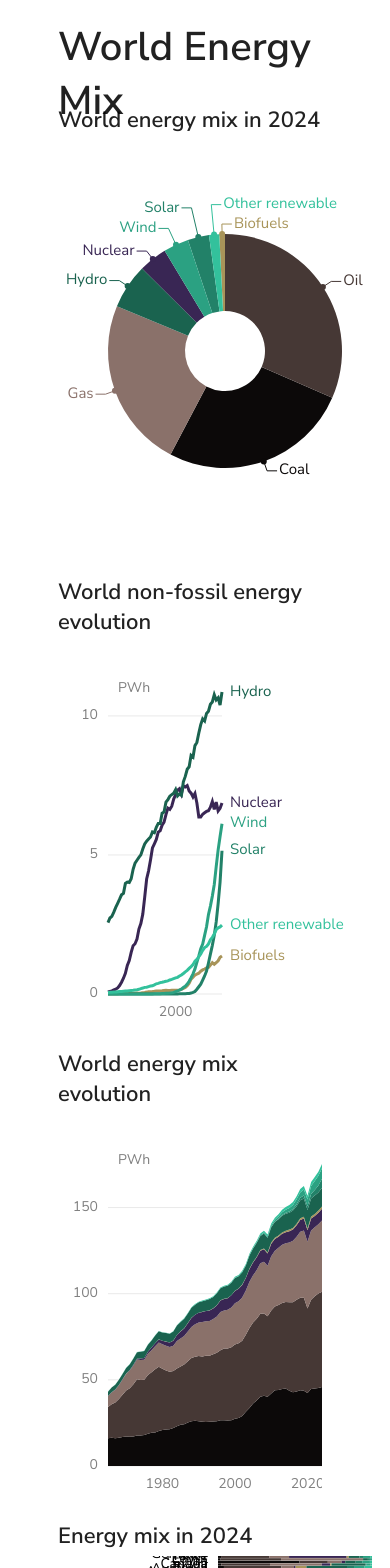
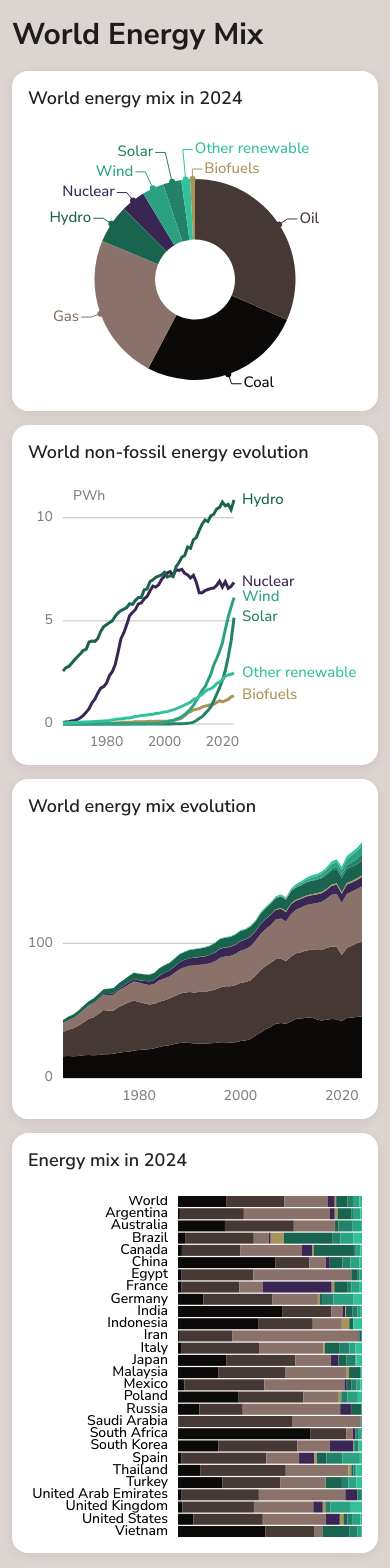
Before and after one commit to msaintlu/dashboard, a React (Vite) app: page / in a window 390 px wide. Shown: the top 1568 px of the page. Built offline with nearby package versions, Linux system fonts and the light colour scheme.

Commit message:
General looks

```diff
--- a/src/App.jsx
+++ b/src/App.jsx
@@ -6,7 +6,7 @@ import { ResponsiveDonut } from "./vizcomponents/Donut";
 import { useState } from "react";
 
 
-const MARGIN = { top: 50, right: 0, bottom: 70, left: 50 };
+const MARGIN = { top: 0, right: 0, bottom: 25, left: 35 };
 
 const colors = {
   coal:  "#0C0909", // "#1F1F1D", // Carbon Black // "#6C6460", // Dim grey |
@@ -49,73 +49,53 @@ const worldData = dataPWh.filter(d => d.country === "World");
 const data2024 = data.filter(d => d.year === 2024);
 const worldData2024 = worldData.filter(d => d.year === 2024)[0]; // [0] bc only one line
 
-// Layout stuff
-
-const sep = (
-  <div
-    style={{
-      height: 1,
-      backgroundColor: "lightgrey",
-    }}
-  />
-);
-
-const containerMargin = {marginLeft:50, marginTop: 0, marginBottom:50, marginRight:0}
-
 function App() {
 
   const [hoveredEner, setHoveredEner] = useState(null);
 
   return (
-    <>
-      {/* Title */}
-      <div
-        style={{
-          height: 70,
-          marginLeft: containerMargin.marginLeft,
-          marginTop: 20,
-          marginBottom: 15,
-        }}
-      >
-        <p className="panel-title" style={{ fontSize: 40 }}>
+    <div className="dashboard">
+      <header className="dashboard-header">
+        <h1 className="dashboard-title">
           World Energy Mix
-        </p>
-      </div>
+        </h1>
+      </header>
 
-      <div className="main-container">
-        {/* Colonne de gauche (66%) */}
-        <div className="left-column">
-          {/* Ligne du haut (50% de la hauteur) */}
-          <div className="top-row">
-            <div className="top-left" style={containerMargin}>
-              <p className="panel-title">World energy mix in 2024</p>
+      <main className="dashboard-layout">
+        <div className="world-panels">
+          <section className="chart-panel donut-panel">
+            <h2 className="panel-title">World energy mix in 2024</h2>
+            <div className="panel-chart">
               <ResponsiveDonut
                 data={worldData2024}
                 columns={energyTypes}
                 colors={colors}
-                MARGIN={{ top: 70, right: 30, bottom: 70, left: 50 }}
+                MARGIN={{ top: 45, right: 35, bottom: 15, left: 35 }}
                 labels={energyLabels}
                 hoveredCol={hoveredEner}
                 setHoveredCol={setHoveredEner}
               />
             </div>
-            <div className="top-right" style={containerMargin}>
-              <p className="panel-title">World non-fossil energy evolution</p>
+          </section>
+
+          <section className="chart-panel line-panel">
+            <h2 className="panel-title">World non-fossil energy evolution</h2>
+            <div className="panel-chart">
               <ResponsiveLineChart
                 data={worldData}
                 columns={nonFossilEnergyTypes}
                 colors={colors}
-                MARGIN={MARGIN}
+                MARGIN={{ top: 12, right: 0, bottom: 25, left: 35 }}
                 labels={energyLabels}
                 hoveredCol={hoveredEner}
                 setHoveredCol={setHoveredEner}
               />
             </div>
-          </div>
+          </section>
 
-          {/* Ligne du bas (50% de la hauteur) */}
-          <div className="bottom-row" style={containerMargin}>
-            <p className="panel-title">World energy mix evolution</p>
+          <section className="chart-panel area-panel">
+            <h2 className="panel-title">World energy mix evolution</h2>
+            <div className="panel-chart">
               <ResponsiveStackedAreaGraph
                 data={worldData}
                 columns={energyTypes}
@@ -126,24 +106,27 @@ function App() {
                 labels={energyLabels}
               />
             </div>
+          </section>
         </div>
-        {/* Colonne de droite (33%) */}
-        <div className="right-column" style={containerMargin}>
-          <p className="panel-title">Energy mix in 2024</p>
+
+        <section className="chart-panel country-panel">
+          <h2 className="panel-title">Energy mix in 2024</h2>
+          <div className="panel-chart">
             <ResponsivePercentStackedBarchart
               data={data2024}
               columns={energyTypes}
               colors={colors}
-            MARGIN={{ top: 20, right: 0, bottom: 70, left: 160 }}
+              MARGIN={{ top: 0, right: 0, bottom: 0, left: 150 }}
               hoveredCol={hoveredEner}
               setHoveredCol={setHoveredEner}
             />
           </div>
+        </section>
+      </main>
+      <footer className="dashboard-footer">
+        <p>Source: Our World in Data</p>
+      </footer>
     </div>
-      <div style={{ height: 70, marginLeft: 20, marginTop: 30 }}>
-        <p>Source: Our World in Data</p>
-      </div>
-    </>
   );
 }
 
--- a/src/index.css
+++ b/src/index.css
@@ -3,20 +3,105 @@
 @tailwind components;
 @tailwind utilities;
 
+*,
+*::before,
+*::after {
+  box-sizing: border-box;
+}
+
 @layer base {
-  html, body {
+  html,
+  body {
+    min-width: 320px;
+    min-height: 100%;
+    margin: 0;
     font-family: 'Nunito Sans', sans-serif;
-    font-weight: 400; /* Appliqué à tout le document */
+    font-weight: 500; /* Appliqué à tout le document */
     color: rgba(0, 0, 0, 0.87);
     font-variation-settings: "wdth" 100, "YTLC" 500;
+    background: #DCD4D1;
   }
 }
 
-.panel-title{
-  font-size: 22px;
+.dashboard {
+  width: 100%;
+  max-width: 1760px;
+  margin: 0 auto;
+  padding: 28px 36px 20px;
+}
+
+.dashboard-header {
+  margin-bottom: 24px;
+}
+
+.dashboard-title {
+  margin: 0;
+  font-size: clamp(30px, 3vw, 40px);
+  font-weight: 700;
+  line-height: 1.15;
+}
+
+.dashboard-layout {
+  display: grid;
+  grid-template-columns: minmax(0, 1.7fr) minmax(340px, 0.9fr);
+  gap: 24px;
+  align-items: stretch;
+}
+
+.world-panels {
+  display: grid;
+  grid-template-columns: minmax(0, 0.8fr) minmax(0, 1.2fr);
+  grid-template-rows: 320px 360px;
+  gap: 24px;
+  min-width: 0;
+  align-content: start;
+}
+
+.chart-panel {
+  display: flex;
+  flex-direction: column;
+  min-width: 0;
+  padding: 20px;
+  overflow: hidden;
+  border-radius: 16px;
+  background: #fff;
+  box-shadow: 0 3px 12px rgb(46 34 29 / 7%);
+}
+
+.panel-title {
+  flex: 0 0 auto;
+  margin: 0 0 24px;
+  font-size: 20px;
   font-weight: 600;
-  margin-top: 0px;
-  margin-bottom: 5px;
+  line-height: 1.3;
+}
+
+.panel-chart {
+  flex: 1 1 auto;
+  min-width: 0;
+  min-height: 0;
+}
+
+.panel-chart > div {
+  width: 100%;
+  height: 100%;
+}
+
+.area-panel {
+  grid-column: 1 / -1;
+}
+
+.country-panel {
+  height: 704px;
+}
+
+.dashboard-footer {
+  padding: 20px 4px 0;
+  font-size: 14px;
+}
+
+.dashboard-footer p {
+  margin: 0;
 }
 
 .tooltip {
@@ -53,70 +138,62 @@
 }*/
 
 
-/* Layout par défaut (écran large) */
-.main-container {
-  display: flex;
-  height: 660px;
-  margin-left: 0px;
-  margin-right: 60px;
+@media (max-width: 1150px) {
+  .dashboard-layout {
+    grid-template-columns: minmax(0, 1fr);
   }
 
-.right-column {
-  width: 40%;
-  height: 100%;
+  .country-panel {
+    height: 460px;
+  }
 }
 
-.left-column {
-  width: 60%;
-  height: 100%;
-  display: flex;
-  flex-direction: column;
+@media (max-width: 760px) {
+  .dashboard {
+    padding: 22px 18px 16px;
   }
 
-.top-row {
-  height: 50%;
-  display: flex;
+  .dashboard-header {
+    margin-bottom: 18px;
   }
 
-.top-left {
-  width: 40%;
-  height: 100%;
+  .world-panels {
+    grid-template-columns: minmax(0, 1fr);
+    grid-template-rows: auto;
+    gap: 18px;
   }
 
-.top-right {
-  width: 60%;
-  height: 100%;
+  .chart-panel {
+    padding: 16px;
   }
 
-.bottom-row {
-  height: 50%;
+  .donut-panel,
+  .line-panel,
+  .area-panel,
+  .country-panel {
+    height: 340px;
   }
 
-/* Layout pour écran étroit (< 900px) */
-@media (max-width: 1150px) {
-  .main-container {
-    flex-direction: column;
-    height: auto; /* Hauteur automatique pour éviter les superpositions */
+  .area-panel {
+    grid-column: auto;
   }
 
-  .left-column,
-  .right-column {
-    width: 100%;
-    height: auto; /* Hauteur automatique */
+  .country-panel {
+    height: 420px;
+  }
 }
 
-  .top-row {
-    flex-direction: column; /* Les deux divs du haut s'empilent */
-    height: auto;
+@media (max-width: 440px) {
+  .dashboard {
+    padding: 18px 12px 12px;
   }
 
-  .top-left,
-  .top-right {
-    width: 100%;
-    height: 50vh; /* Chaque composant prend la moitié de la hauteur de l'écran */
+  .world-panels,
+  .dashboard-layout {
+    gap: 14px;
   }
 
-  .bottom-row {
-    height: 50vh; /* Le composant du bas prend la moitié de la hauteur */
+  .panel-title {
+    font-size: 18px;
   }
 }
--- a/src/vizcomponents/AxisLeft.jsx
+++ b/src/vizcomponents/AxisLeft.jsx
@@ -12,7 +12,7 @@ export const AxisLeft = (
             {yScale.ticks(numberOfTicksTarget).map((value) => (
                 <g key={value} transform={`translate(0, ${yScale(value)})`}>
                     {/* Grid line */}
-                    {grid && ( <line x2={boundsWidth} stroke="lightgrey" opacity={0.5} /> )}
+                    {grid && ( <line x2={boundsWidth} stroke="grey" opacity={0.5} /> )}
                     {/* Tick */}
                     {axisLine && ( <line x2={- TICK_LENGTH} stroke="grey" /> )}
                     <text
--- a/src/vizcomponents/Linechart.jsx
+++ b/src/vizcomponents/Linechart.jsx
@@ -20,7 +20,7 @@ export const ResponsiveLineChart = (props) => {
 
 const LineChart = ({ width, height, data, columns, colors, MARGIN, labels, hoveredCol, setHoveredCol }) => {
 
-  const marginRight = labels ? 150 : MARGIN.right;
+  const marginRight = labels ? 128 : MARGIN.right;
 
   const boundsWidth = width - MARGIN.left - marginRight;
   const boundsHeight = height - MARGIN.top - MARGIN.bottom;
```
Lines whose indentation alone changed are shown as unchanged.
